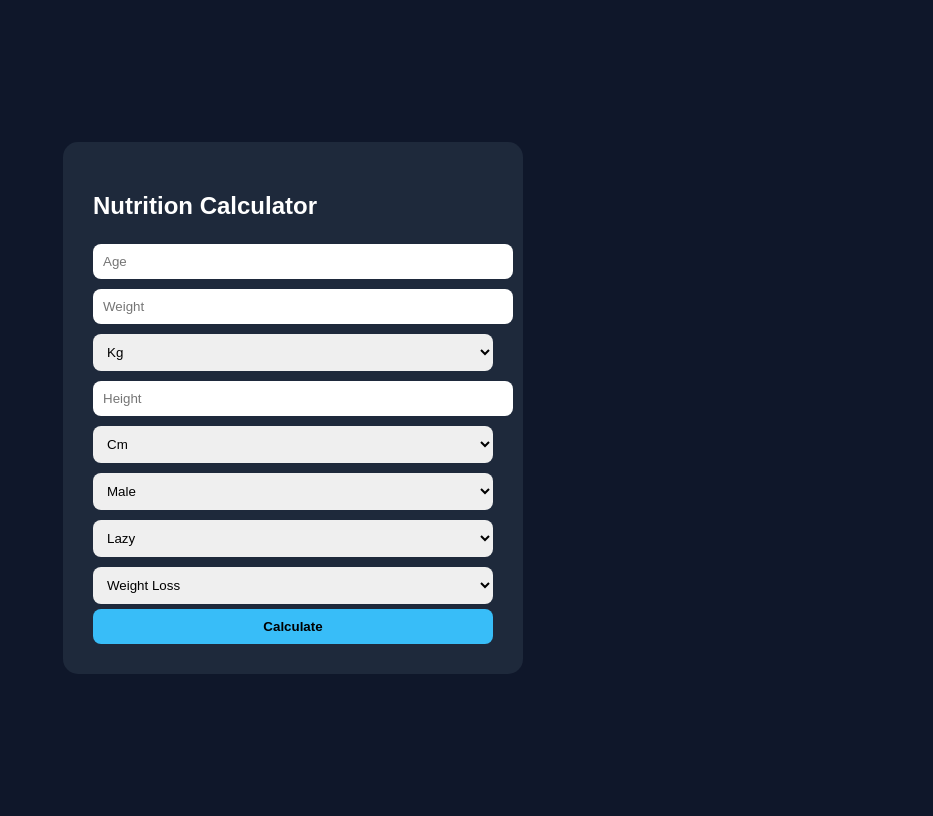
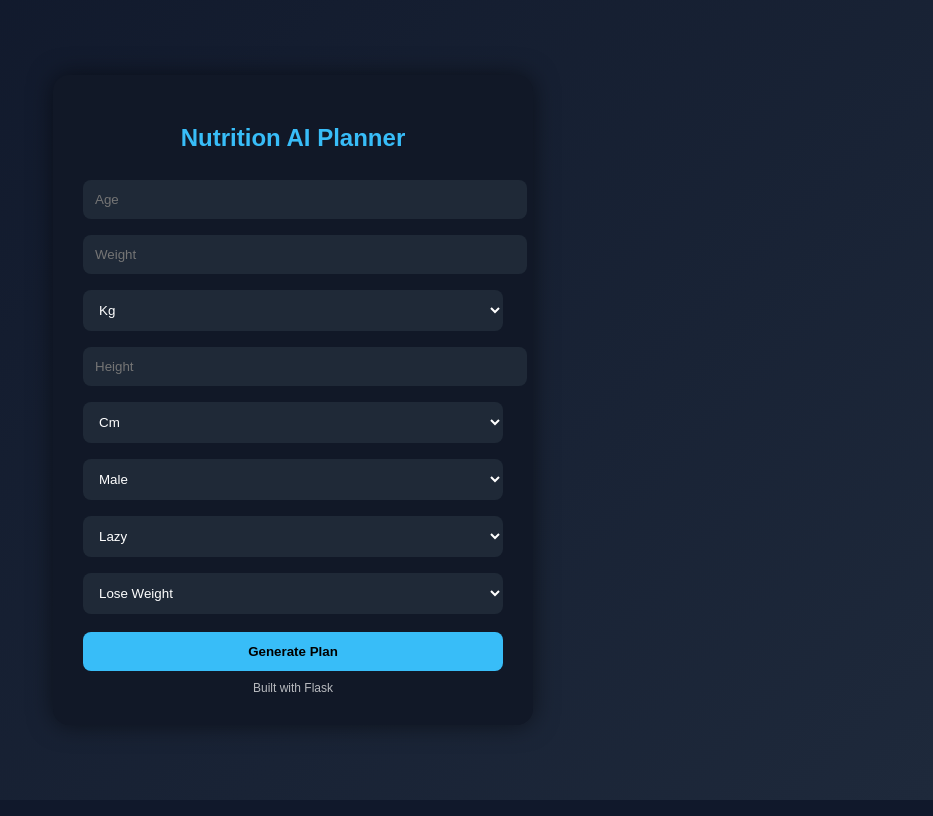
Before and after one commit to Arkop21/nutrition-website, a Python web app: template templates/index.html in a window 1280 px wide. Shown: the whole page, without its empty margins (347-1280 px from the left). Run offline with Jinja, Linux system fonts and the light colour scheme; the template is opened without the code that fills it, so the values that code supplies are empty.

Commit message:
Update index.html

```diff
--- a/templates/index.html
+++ b/templates/index.html
@@ -1,48 +1,77 @@
 <!DOCTYPE html>
 <html>
 <head>
-    <title>Nutrition Calculator</title>
+    <title>AI Nutrition Planner</title>
+    <meta name="viewport" content="width=device-width, initial-scale=1">
+
     <style>
         body {
-            font-family: Arial;
-            background: #0f172a;
+            margin: 0;
+            font-family: Arial, sans-serif;
+            background: linear-gradient(135deg, #0f172a, #1e293b);
             color: white;
             display: flex;
             justify-content: center;
             align-items: center;
-            height: 100vh;
+            min-height: 100vh;
         }
 
-        .box {
-            background: #1e293b;
+        .card {
+            background: #111827;
             padding: 30px;
-            border-radius: 15px;
-            width: 400px;
+            border-radius: 16px;
+            width: 90%;
+            max-width: 420px;
+            box-shadow: 0 0 25px rgba(0,0,0,0.5);
+        }
+
+        h2 {
+            text-align: center;
+            margin-bottom: 20px;
+            color: #38bdf8;
         }
 
         input, select {
             width: 100%;
-            padding: 10px;
-            margin: 5px 0;
+            padding: 12px;
+            margin: 8px 0;
+            border: none;
             border-radius: 8px;
-            border: none;
+            background: #1f2937;
+            color: white;
+            outline: none;
         }
 
         button {
             width: 100%;
-            padding: 10px;
-            background: #38bdf8;
+            padding: 12px;
+            margin-top: 10px;
             border: none;
             border-radius: 8px;
+            background: #38bdf8;
+            color: black;
             font-weight: bold;
+            cursor: pointer;
+            transition: 0.3s;
+        }
+
+        button:hover {
+            background: #0ea5e9;
+        }
+
+        .small {
+            font-size: 12px;
+            text-align: center;
+            margin-top: 10px;
+            opacity: 0.7;
         }
     </style>
 </head>
 
 <body>
 
-<div class="box">
-    <h2>Nutrition Calculator</h2>
+<div class="card">
+    <h2>Nutrition AI Planner</h2>
 
     <form method="POST">
         <input name="age" placeholder="Age" required>
@@ -72,13 +101,15 @@
         </select>
 
         <select name="goal">
-            <option value="weight_loss">Weight Loss</option>
-            <option value="weight_gain">Weight Gain</option>
+            <option value="weight_loss">Lose Weight</option>
+            <option value="weight_gain">Gain Weight</option>
             <option value="weight_maintain">Maintain</option>
         </select>
 
-        <button type="submit">Calculate</button>
+        <button type="submit">Generate Plan</button>
     </form>
+
+    <div class="small">Built with Flask</div>
 </div>
 
 </body>
```
